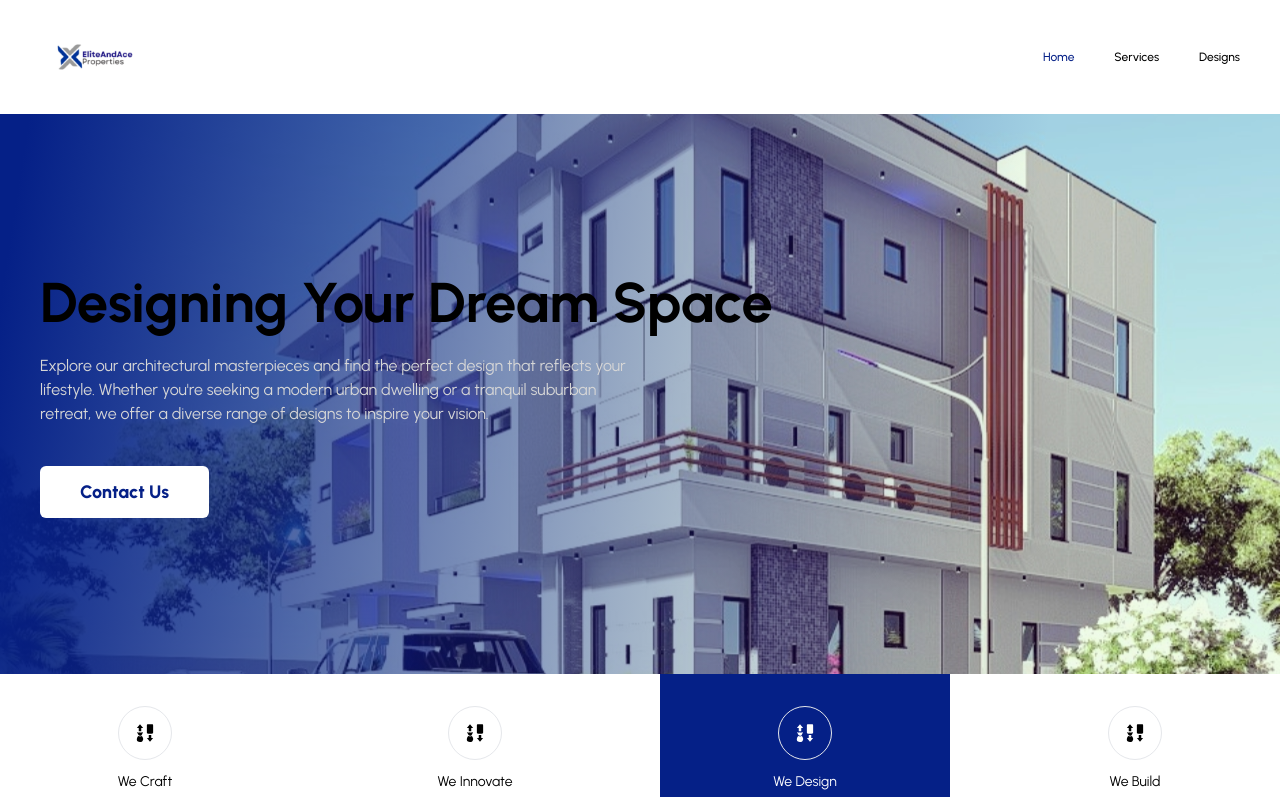
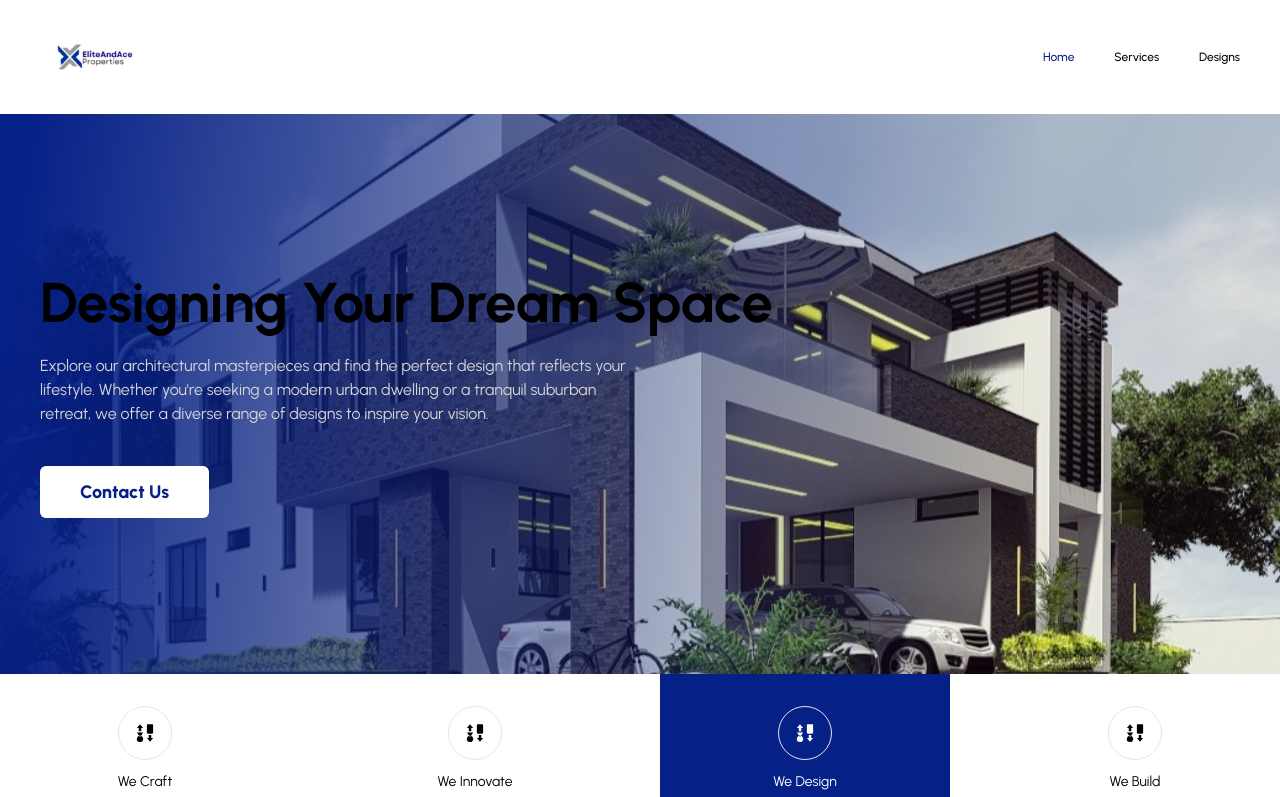
Before and after one commit to Mhiracul/EliteAce, a Next.js app: page / in a window 1280 px wide. Shown: the top 797 px of the page. Built offline with nearby package versions, Linux system fonts and the light colour scheme.

Commit message:
Minor Fixes

```diff
--- a/src/app/component/Hero.tsx
+++ b/src/app/component/Hero.tsx
@@ -1,34 +1,10 @@
 import Link from "next/link";
 import React from "react";
+import Slideshow from "./HeroSlideshow";
 
 const Hero = () => {
   return (
-    <div
-      className="relative  h-[70vh]  flex items-center w-screen"
-      style={{
-        background:
-          "linear-gradient(99deg, rgba(5, 32, 135) 2.16%, rgba(82, 110, 150, 0.00) 76.84%), url('/design2.svg') lightgray",
-        backgroundRepeat: "no-repeat",
-        backgroundSize: "cover",
-        backgroundPosition: "center",
-        width: "100%",
-      }}
-    >
-      <div className="container flex flex-col md:items-start items-center mx-auto md:px-10 px-10">
-        <h2 className="font-Montserrat relative flex items-center md:text-left text-center font-bold text-primary text-2xl md:text-[56px] md:leading-[63px] leading-[40px]">
-          Designing Your Dream Space
-        </h2>
-        <h2 className="font-Montserrat font-normal md:text-base text-xs md:text-left text-center  text-[#d6d6d6]  mt-5 max-w-[600px]">
-          Explore our architectural masterpieces and find the perfect design
-          that reflects your lifestyle. Whether you're seeking a modern urban
-          dwelling or a tranquil suburban retreat, we offer a diverse range of
-          designs to inspire your vision.
-        </h2>
-        <button className="bg-[#fff] px-10 py-3 rounded-md text-[#052087] font-extrabold font-Montserrat text-lg mt-10">
-          <Link href="/Contact">Contact Us</Link>
-        </button>
-      </div>
-    </div>
+    <Slideshow images={["/design4.svg", "/design6.svg", "/design7.svg"]} />
   );
 };
 
--- /dev/null
+++ b/src/app/component/HeroSlideshow.tsx
@@ -0,0 +1,52 @@
+// Slideshow.tsx
+import Link from "next/link";
+import React, { useState, useEffect } from "react";
+
+interface SlideshowProps {
+  images: string[];
+  interval?: number;
+}
+
+const Slideshow: React.FC<SlideshowProps> = ({ images, interval = 3000 }) => {
+  const [currentImageIndex, setCurrentImageIndex] = useState(0);
+
+  useEffect(() => {
+    const intervalId = setInterval(() => {
+      setCurrentImageIndex((prevIndex) => (prevIndex + 1) % images.length);
+    }, interval);
+
+    return () => clearInterval(intervalId);
+  }, [images, interval]);
+
+  return (
+    <div className="slideshow-container">
+      <div
+        className="slide relative  h-[70vh]  flex items-center w-screen"
+        style={{
+          backgroundImage: `linear-gradient(99deg, rgba(5, 32, 135) 2.16%, rgba(82, 110, 150, 0.00) 76.84%), url(${images[currentImageIndex]})`,
+          backgroundRepeat: "no-repeat",
+          backgroundSize: "cover",
+          backgroundPosition: "center",
+        }}
+      >
+        {" "}
+        <div className="container flex flex-col md:items-start items-center mx-auto md:px-10 px-10">
+          <h2 className="font-Montserrat relative flex items-center md:text-left text-center font-bold text-primary text-2xl md:text-[56px] md:leading-[63px] leading-[40px]">
+            Designing Your Dream Space
+          </h2>
+          <h2 className="font-Montserrat font-normal md:text-base text-xs md:text-left text-center  text-[#d6d6d6]  mt-5 max-w-[600px]">
+            Explore our architectural masterpieces and find the perfect design
+            that reflects your lifestyle. Whether you're seeking a modern urban
+            dwelling or a tranquil suburban retreat, we offer a diverse range of
+            designs to inspire your vision.
+          </h2>
+          <button className="bg-[#fff] px-10 py-3 rounded-md text-[#052087] font-extrabold font-Montserrat text-lg mt-10">
+            <Link href="/Contact">Contact Us</Link>
+          </button>
+        </div>
+      </div>
+    </div>
+  );
+};
+
+export default Slideshow;
```
